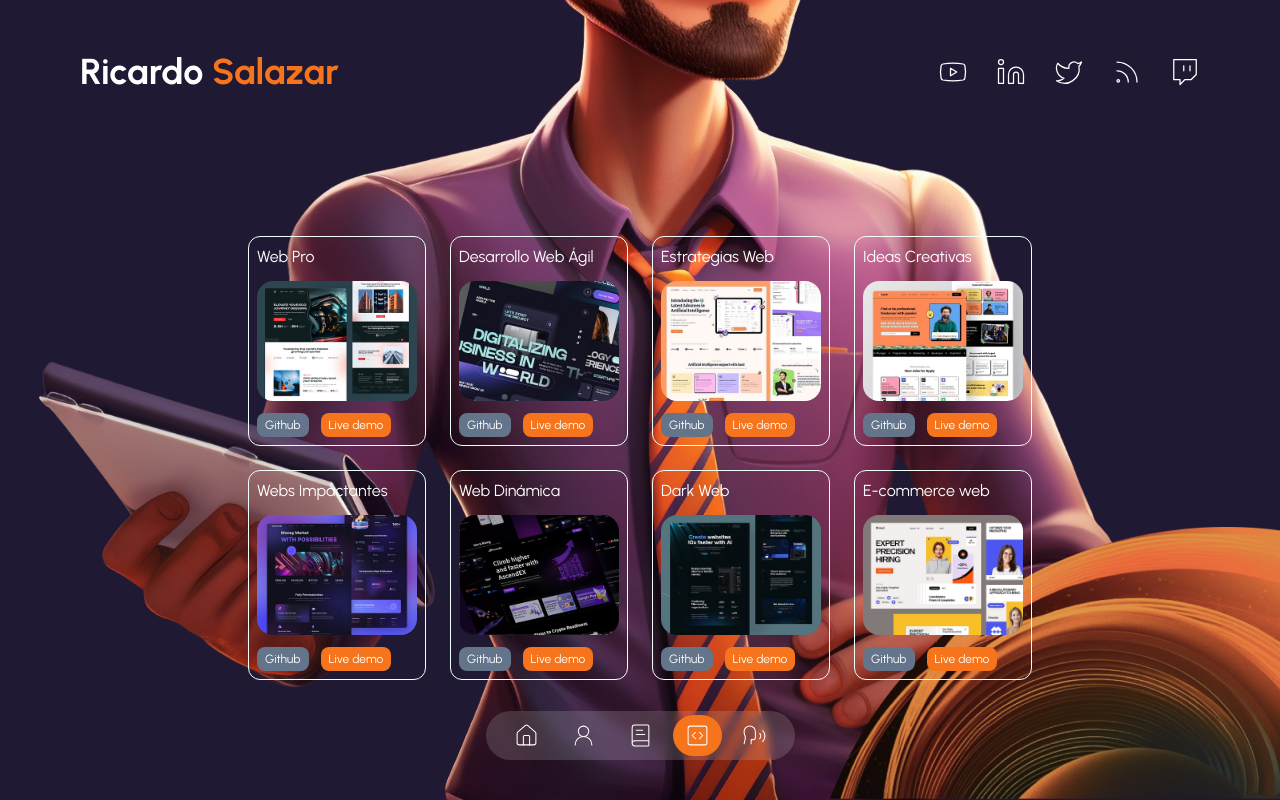
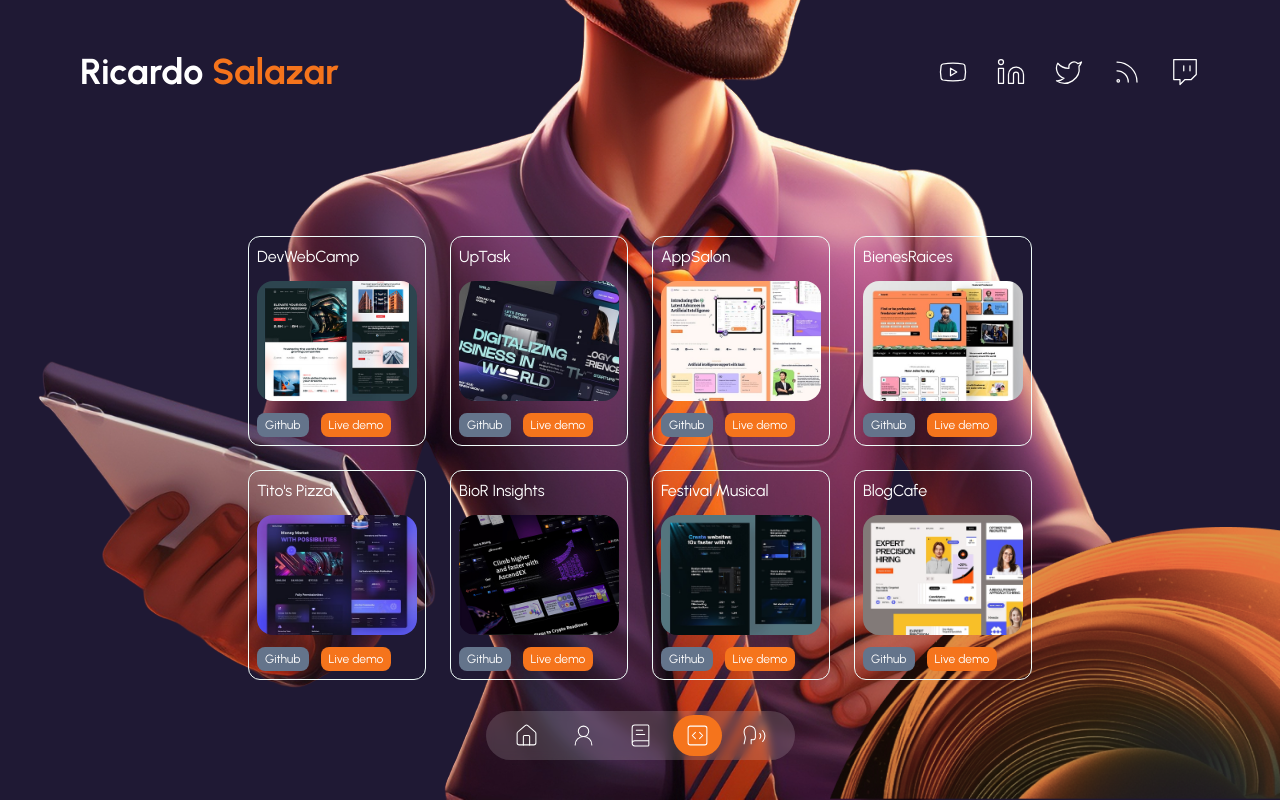
Before and after one commit to RicardoSalazar27/aboutme, a Next.js app: page /portfolio in a window 1280 px wide. Built offline with nearby package versions, Linux system fonts and the light colour scheme.

Commit message:
se añadieron algunos proyectos

```diff
--- a/data.tsx
+++ b/data.tsx
@@ -185,59 +185,59 @@ export const dataCounter = [
 export const dataPortfolio = [
     {
         id: 1,
-        title: "Web Pro",
+        title: "DevWebCamp",
         image: "/image-1.jpg",
-        urlGithub: "#!",
+        urlGithub: "https://github.com/RicardoSalazar27/devwebcamp",
         urlDemo: "#!",
     },
     {
         id: 2,
-        title: "Desarrollo Web Ágil",
+        title: "UpTask",
         image: "/image-2.jpg",
-        urlGithub: "#!",
+        urlGithub: "https://github.com/RicardoSalazar27/uptask-mvc-php",
         urlDemo: "#!",
     },
     {
         id: 3,
-        title: "Estrategias Web",
+        title: "AppSalon",
         image: "/image-3.jpg",
-        urlGithub: "#!",
+        urlGithub: "https://github.com/RicardoSalazar27/app-salon-php-mvc",
         urlDemo: "#!",
     },
     {
         id: 4,
-        title: "Ideas Creativas",
+        title: "BienesRaices",
         image: "/image-4.jpg",
-        urlGithub: "#!",
+        urlGithub: "https://github.com/RicardoSalazar27/bienesRaices",
         urlDemo: "#!",
     },
     {
         id: 5,
-        title: "Webs Impactantes",
+        title: "Tito's Pizza",
         image: "/image-5.jpg",
-        urlGithub: "#!",
-        urlDemo: "#!",
+        urlGithub: "https://github.com/RicardoSalazar27/Titos-Pizza",
+        urlDemo: "titospizza.netlify.app",
     },
     {
         id: 6,
-        title: "Web Dinámica",
+        title: "BioR Insights",
         image: "/image-6.jpg",
-        urlGithub: "#!",
-        urlDemo: "#!",
+        urlGithub: "https://github.com/RicardoSalazar27/BioR-Insights",
+        urlDemo: "https://biorinsghts.shinyapps.io/bior_insights/",
     },
     {
         id: 7,
-        title: "Dark Web ",
+        title: "Festival Musical",
         image: "/image-7.jpg",
-        urlGithub: "#!",
-        urlDemo: "#!",
+        urlGithub: "https://github.com/RicardoSalazar27/FestivalMusical",
+        urlDemo: "festival-musicalrock.netlify.app",
     },
     {
         id: 8,
-        title: "E-commerce web",
+        title: "BlogCafe",
         image: "/image-8.jpg",
-        urlGithub: "#!",
-        urlDemo: "#!",
+        urlGithub: "https://github.com/RicardoSalazar27/Blog-Cafe",
+        urlDemo: "blogg-decafe.netlify.app",
     }
 ];
 
```
